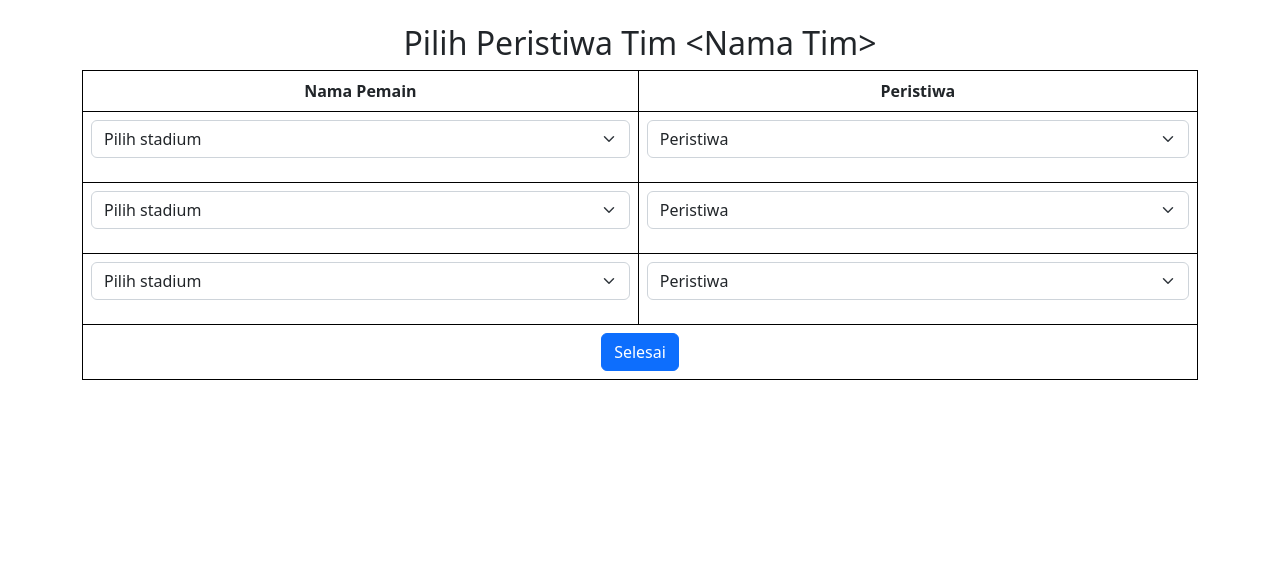
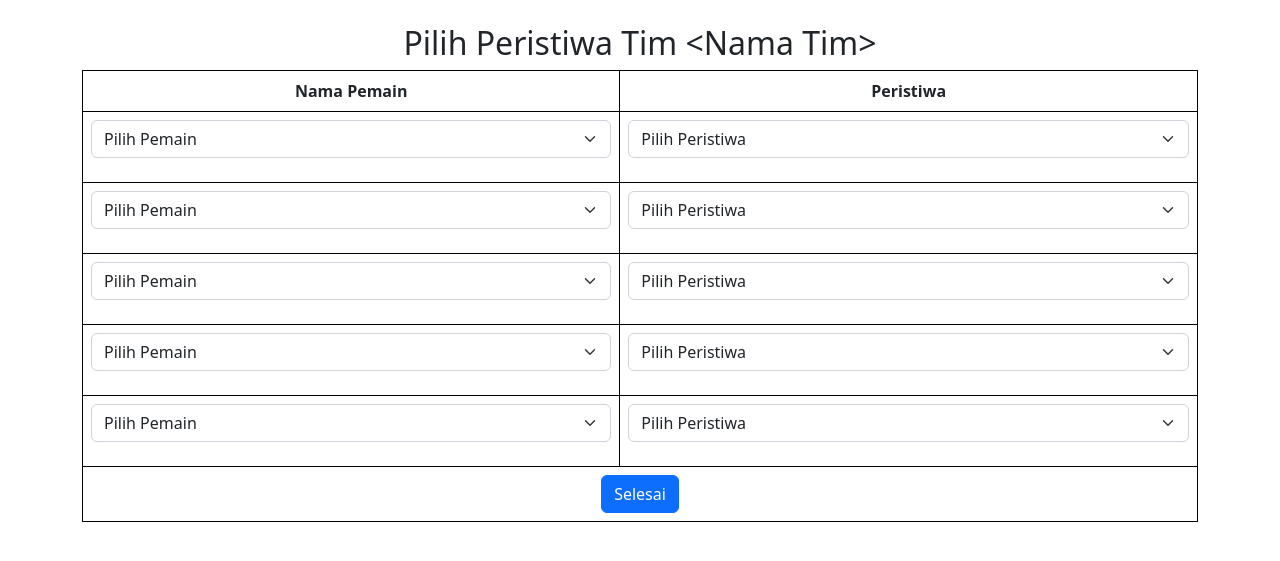
Before and after one commit to griseldans/tk-basdat, a Django app: page /mulai_pertandingan/peristiwa/ in a window 1280 px wide. Shown: the part 56-617 px from the top of the page. Run offline with Django 4.2, Linux system fonts and the light colour scheme.

Commit message:
ubah html pilih pertandingan

```diff
--- a/mulai_pertandingan/templates/pilih_peristiwa.html
+++ b/mulai_pertandingan/templates/pilih_peristiwa.html
@@ -17,7 +17,7 @@
             <tr>
                 <td class="fw-normal text-center">
                     <select class="form-select form-select-md mb-3" aria-label=".form-select-lg example">
-                        <option selected>Pilih stadium</option>
+                        <option selected>Pilih Pemain</option>
                         <option value="1">None</option>
                         <option value="2">Pemain A</option>
                         <option value="3">Pemain B</option>
@@ -25,7 +25,7 @@
                 </td>
                 <td class="fw-normal text-center">
                     <select class="form-select form-select-md mb-3" aria-label=".form-select-lg example">
-                        <option selected>Peristiwa</option>
+                        <option selected>Pilih Peristiwa</option>
                         <option value="1">None</option>
                         <option value="2">Kartu Kuning</option>
                         <option value="3">Kartu Merah</option>
@@ -38,7 +38,7 @@
                 <tr>
                     <td class="fw-normal text-center">
                         <select class="form-select form-select-md mb-3" aria-label=".form-select-lg example">
-                            <option selected>Pilih stadium</option>
+                            <option selected>Pilih Pemain</option>
                             <option value="1">None</option>
                             <option value="2">Pemain A</option>
                             <option value="3">Pemain B</option>
@@ -46,7 +46,7 @@
                     </td>
                     <td class="fw-normal text-center">
                         <select class="form-select form-select-md mb-3" aria-label=".form-select-lg example">
-                            <option selected>Peristiwa</option>
+                            <option selected>Pilih Peristiwa</option>
                             <option value="1">None</option>
                             <option value="2">Kartu Kuning</option>
                             <option value="3">Kartu Merah</option>
@@ -59,7 +59,7 @@
                     <tr>
                         <td class="fw-normal text-center">
                             <select class="form-select form-select-md mb-3" aria-label=".form-select-lg example">
-                                <option selected>Pilih stadium</option>
+                                <option selected>Pilih Pemain</option>
                                 <option value="1">None</option>
                                 <option value="2">Pemain A</option>
                                 <option value="3">Pemain B</option>
@@ -67,7 +67,7 @@
                         </td>
                         <td class="fw-normal text-center">
                             <select class="form-select form-select-md mb-3" aria-label=".form-select-lg example">
-                                <option selected>Peristiwa</option>
+                                <option selected>Pilih Peristiwa</option>
                                 <option value="1">None</option>
                                 <option value="2">Kartu Kuning</option>
                                 <option value="3">Kartu Merah</option>
@@ -76,7 +76,52 @@
                               </select>
                         </td>
                     </tr>
+                  <tr>
                     <tr>
+                      <tr>
+                          <td class="fw-normal text-center">
+                              <select class="form-select form-select-md mb-3" aria-label=".form-select-lg example">
+                                  <option selected>Pilih Pemain</option>
+                                  <option value="1">None</option>
+                                  <option value="2">Pemain A</option>
+                                  <option value="3">Pemain B</option>
+                                </select>
+                          </td>
+                          <td class="fw-normal text-center">
+                              <select class="form-select form-select-md mb-3" aria-label=".form-select-lg example">
+                                  <option selected>Pilih Peristiwa</option>
+                                  <option value="1">None</option>
+                                  <option value="2">Kartu Kuning</option>
+                                  <option value="3">Kartu Merah</option>
+                                  <option value="3">Assist</option>
+                                  <option value="3">Gol</option>
+                                </select>
+                          </td>
+                      </tr>
+                    <tr>
+                      <tr>
+                        <tr>
+                            <td class="fw-normal text-center">
+                                <select class="form-select form-select-md mb-3" aria-label=".form-select-lg example">
+                                    <option selected>Pilih Pemain</option>
+                                    <option value="1">None</option>
+                                    <option value="2">Pemain A</option>
+                                    <option value="3">Pemain B</option>
+                                  </select>
+                            </td>
+                            <td class="fw-normal text-center">
+                                <select class="form-select form-select-md mb-3" aria-label=".form-select-lg example">
+                                    <option selected>Pilih Peristiwa</option>
+                                    <option value="1">None</option>
+                                    <option value="2">Kartu Kuning</option>
+                                    <option value="3">Kartu Merah</option>
+                                    <option value="3">Assist</option>
+                                    <option value="3">Gol</option>
+                                  </select>
+                            </td>
+                        </tr>
+                      <tr>
+
                 <th colspan="3" class="text-center"><a href="{% url 'mulai_pertandingan' %}"><button class="btn btn-primary" type="button" >Selesai</button></a></th>
               </tr>
         </tbody>
```
